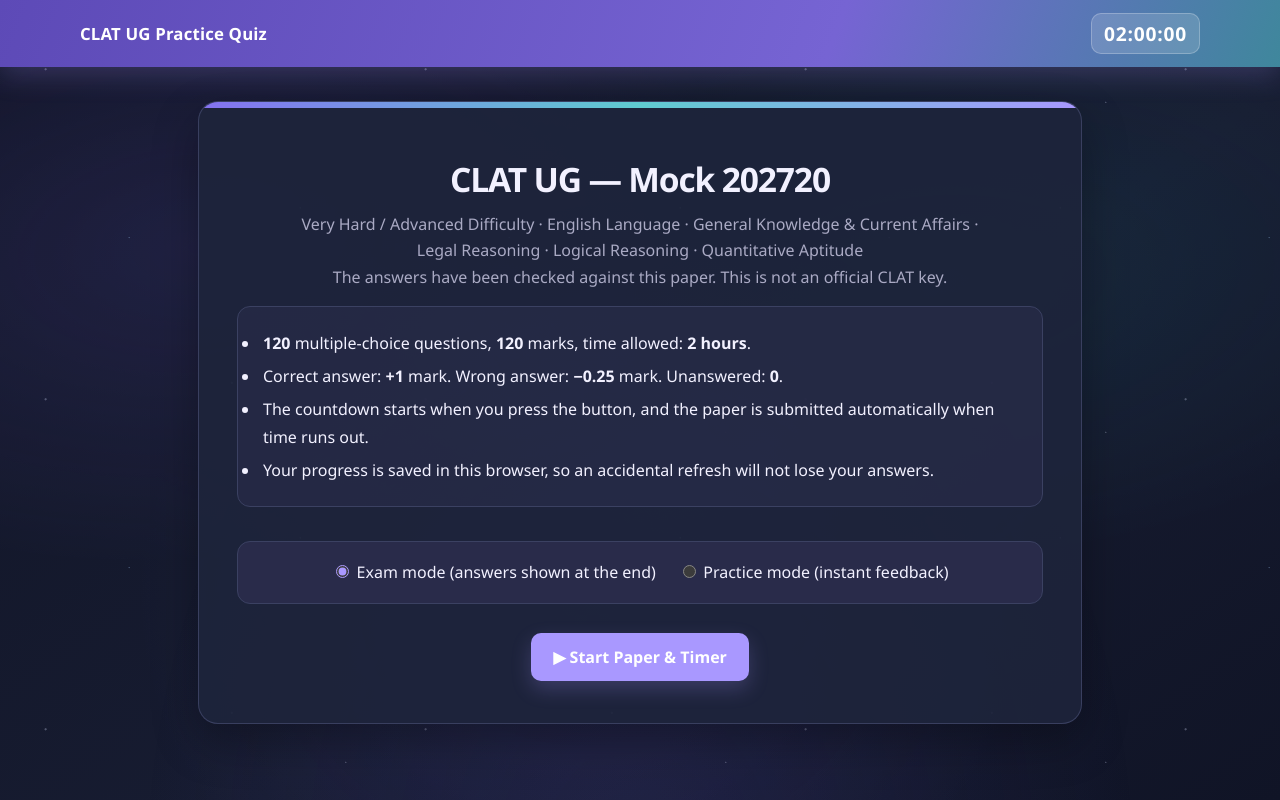
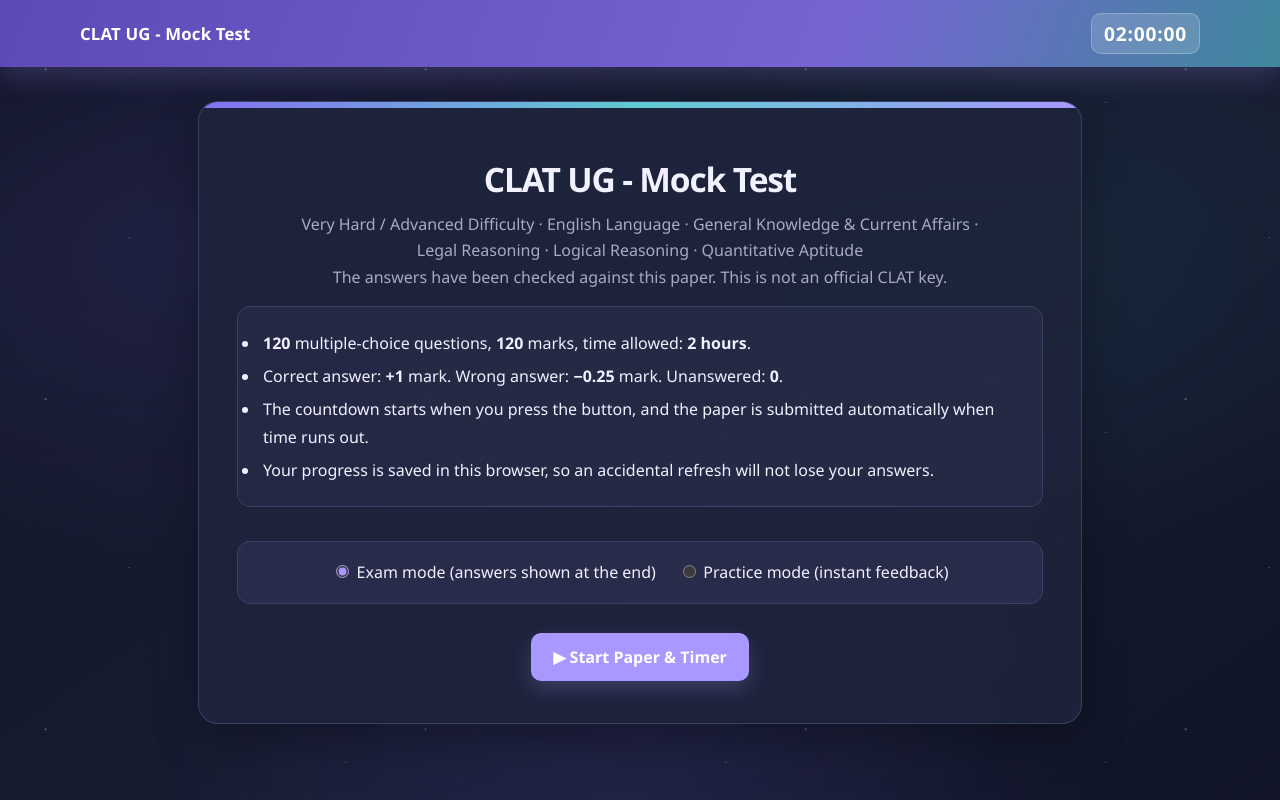
Before and after one commit to bikram-banerjee/clat-quiz, a plain HTML site: page index.html in a window 1280 px wide. Drawn offline with Linux system fonts and the light colour scheme.

Commit message:
Use consistent CLAT mock test title
Co-authored-by: Copilot <223556219+Copilot@users.noreply.github.com>

```diff
--- a/index.html
+++ b/index.html
@@ -3,7 +3,7 @@
 <head>
 <meta charset="UTF-8">
 <meta name="viewport" content="width=device-width, initial-scale=1">
-<title>CLAT 2027 — Mock 202720</title>
+<title>CLAT UG - Mock Test</title>
 <style>
 :root{
   color-scheme:dark;
@@ -91,14 +91,14 @@ th,td{padding:10px 14px;border-bottom:1px solid var(--border);text-align:left}th
 <body>
 <div class="ambient" aria-hidden="true"></div>
 <header>
-  <h1>CLAT UG Practice Quiz</h1>
+  <h1>CLAT UG - Mock Test</h1>
   <div class="head-tools">
     <span id="timer" aria-label="Time remaining">02:00:00</span>
   </div>
 </header>
 <main>
   <section id="start" class="card center">
-    <h2>CLAT UG — Mock 202720</h2>
+    <h2>CLAT UG - Mock Test</h2>
     <p>Very Hard / Advanced Difficulty · English Language · General Knowledge &amp; Current Affairs · Legal Reasoning · Logical Reasoning · Quantitative Aptitude</p>
     <p class="key-note">The answers have been checked against this paper. This is not an official CLAT key.</p>
     <ul class="rules">
```
